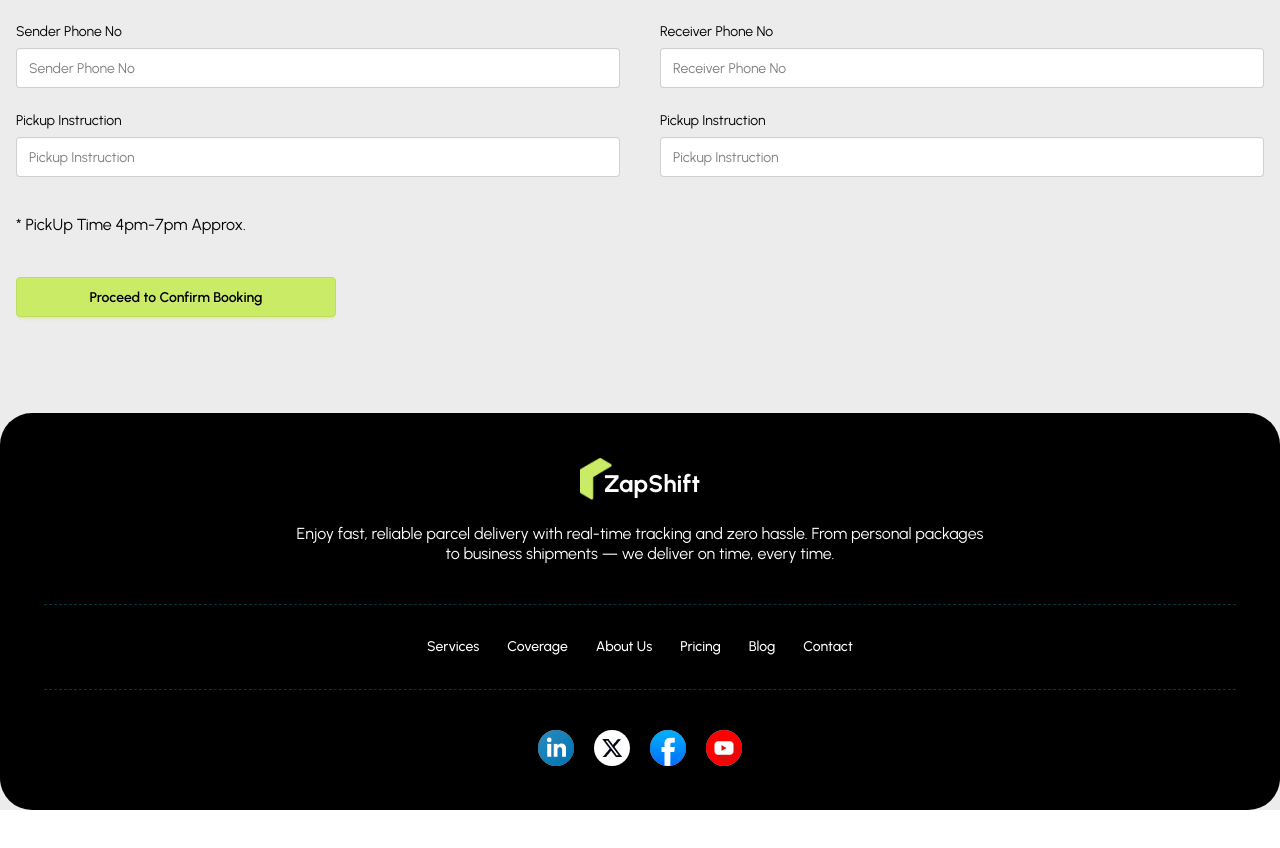
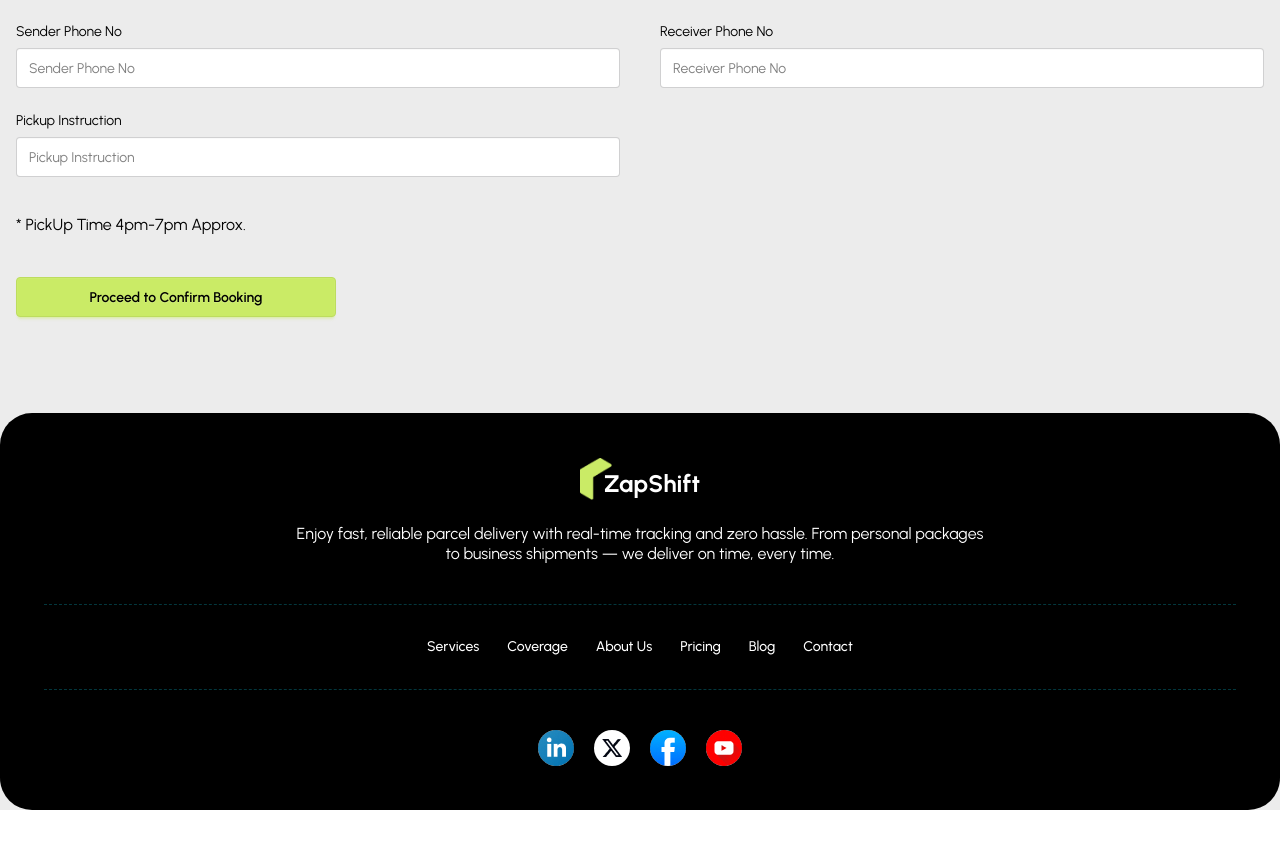
Before and after one commit to ashiqur0/zap-shift-client, a React (Vite) app: page /send_parcel in a window 1280 px wide. Shown: the part 996-1844 px from the top of the page. Built offline with nearby package versions, Linux system fonts and the light colour scheme; no server answers; sample sign-in values are in the browser's storage.

Commit message:
POST Parcel Data To Server and Store It to Database

```diff
--- /dev/null
+++ b/src/hooks/useAxiosSecure.jsx
@@ -0,0 +1,13 @@
+import React from 'react';
+import axios from 'axios';
+
+const axiosSecure = axios.create({
+    baseURL: 'http://localhost:5000/'
+})
+
+const useAxiosSecure = () => {
+
+    return axiosSecure;
+};
+
+export default useAxiosSecure;
--- a/src/pages/Private/SendParcel/SendParcel.jsx
+++ b/src/pages/Private/SendParcel/SendParcel.jsx
@@ -2,10 +2,18 @@ import React from 'react';
 import { useForm, useWatch } from "react-hook-form";
 import { useLoaderData } from 'react-router';
 import Swal from 'sweetalert2'
+import useAxiosSecure from '../../../hooks/useAxiosSecure';
 
 const SendParcel = () => {
 
-    const { register, handleSubmit, control, formState: { errors } } = useForm();
+    const {
+        register,
+        handleSubmit,
+        control,
+        // formState: { errors }
+    } = useForm();
+
+    const axiosSecure = useAxiosSecure();
     const serviceCenters = useLoaderData();
     const regionsDuplicates = serviceCenters.map(c => c.region);
     const regions = [...new Set(regionsDuplicates)];
@@ -39,7 +47,7 @@ const SendParcel = () => {
             }
         }
 
-        console.log(cost);
+        console.log('cost', cost, data);
         Swal.fire({
             title: "Agree with the cost?",
             text: `You will be charged ${cost} taka`,
@@ -50,6 +58,12 @@ const SendParcel = () => {
             confirmButtonText: "I agree"
         }).then((result) => {
             if (result.isConfirmed) {
+                // save the parcel info to database
+                axiosSecure.post('/parcels', data)
+                    .then(res => {
+                        console.log('after saving parcel..', res.data);
+                    })
+
                 Swal.fire({
                     title: "Noted!",
                     text: "Your parcel has been taken.",
@@ -240,14 +254,6 @@ const SendParcel = () => {
                                 className="input w-full"
                                 placeholder='Receiver Phone No'
                             />
-
-                            <label className="label mt-4 text-[14px] text-black">Pickup Instruction</label>
-                            <input
-                                type="text"
-                                {...register('pickup_instruction')}
-                                className="input w-full"
-                                placeholder='Pickup Instruction'
-                            />
                         </fieldset>
                     </div>
                 </div>
```
